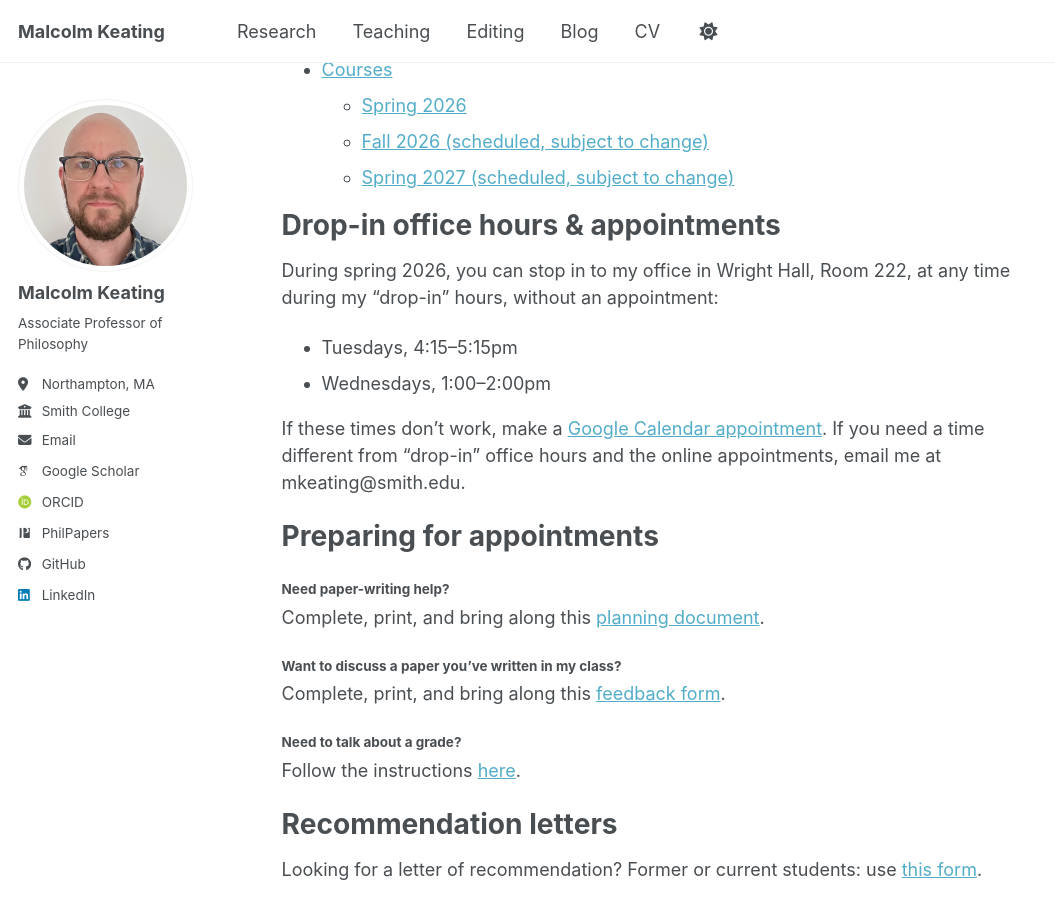
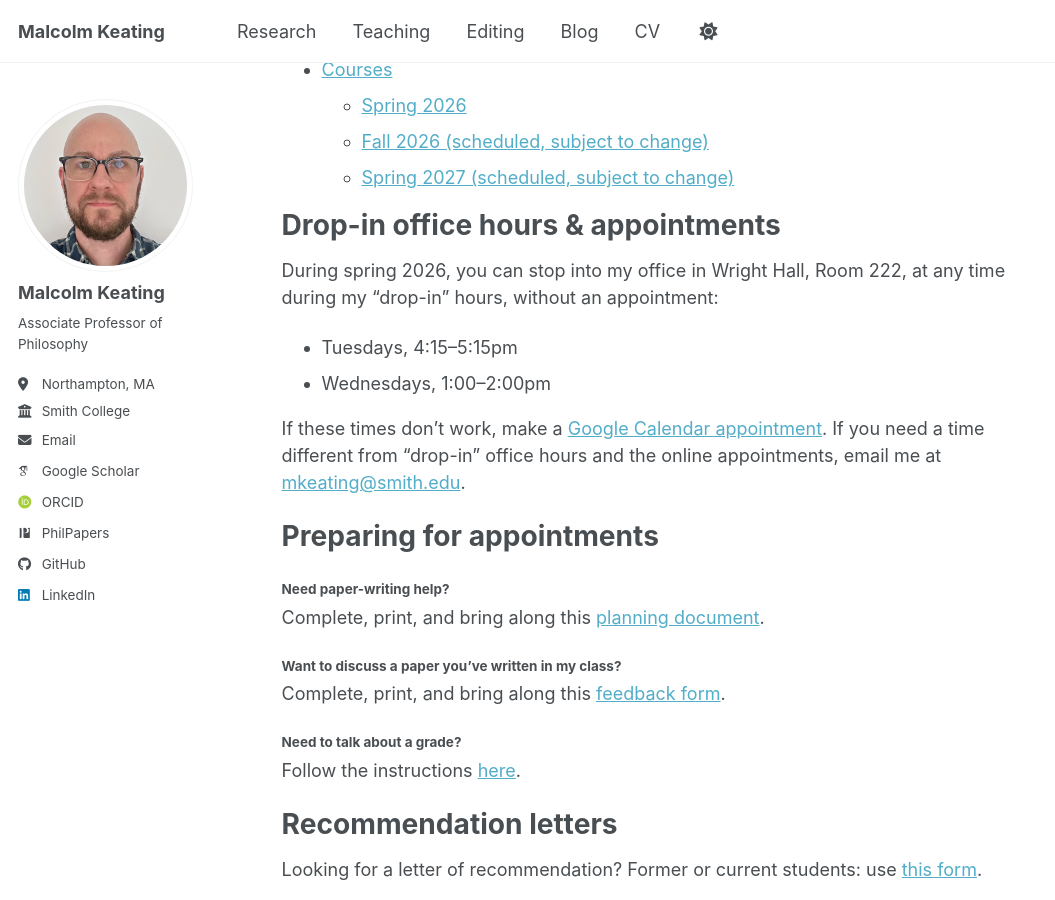
Before and after one commit to malcolmkeating/malcolmkeating.github.io, a Jekyll site: the page built from _pages/teaching.md, in a window 1280 px wide and 900 px high, scrolled down 535 px. Shown: the whole window, without its empty margins (0-1055 px from the left). Built offline with Jekyll 4.4.1, drawn with Linux system fonts in a browser that asks for light colours; some web fonts are replaced; a script bundle is joined from its source files by our own code; library files that are not in the unit come from our copies.

Commit message:
fixed typo, inserted mailto: hyperlink

```diff
--- a/_pages/teaching.md
+++ b/_pages/teaching.md
@@ -9,11 +9,11 @@ author_profile: true
 
 Drop-in office hours & appointments
 ======
-During spring 2026, you can stop in to my office in Wright Hall, Room 222, at any time during my "drop-in" hours, without an appointment:
+During spring 2026, you can stop into my office in Wright Hall, Room 222, at any time during my "drop-in" hours, without an appointment:
 * Tuesdays, 4:15–5:15pm
 * Wednesdays, 1:00–2:00pm
 
-If these times don't work, make a [Google Calendar appointment](https://calendar.app.google/6vGQCxrU93EXe7cd9). If you need a time different from "drop-in" office hours and the online appointments, email me at mkeating@smith.edu.
+If these times don't work, make a [Google Calendar appointment](https://calendar.app.google/6vGQCxrU93EXe7cd9). If you need a time different from "drop-in" office hours and the online appointments, email me at <mkeating@smith.edu>.
 
 Preparing for appointments
 ======
```
